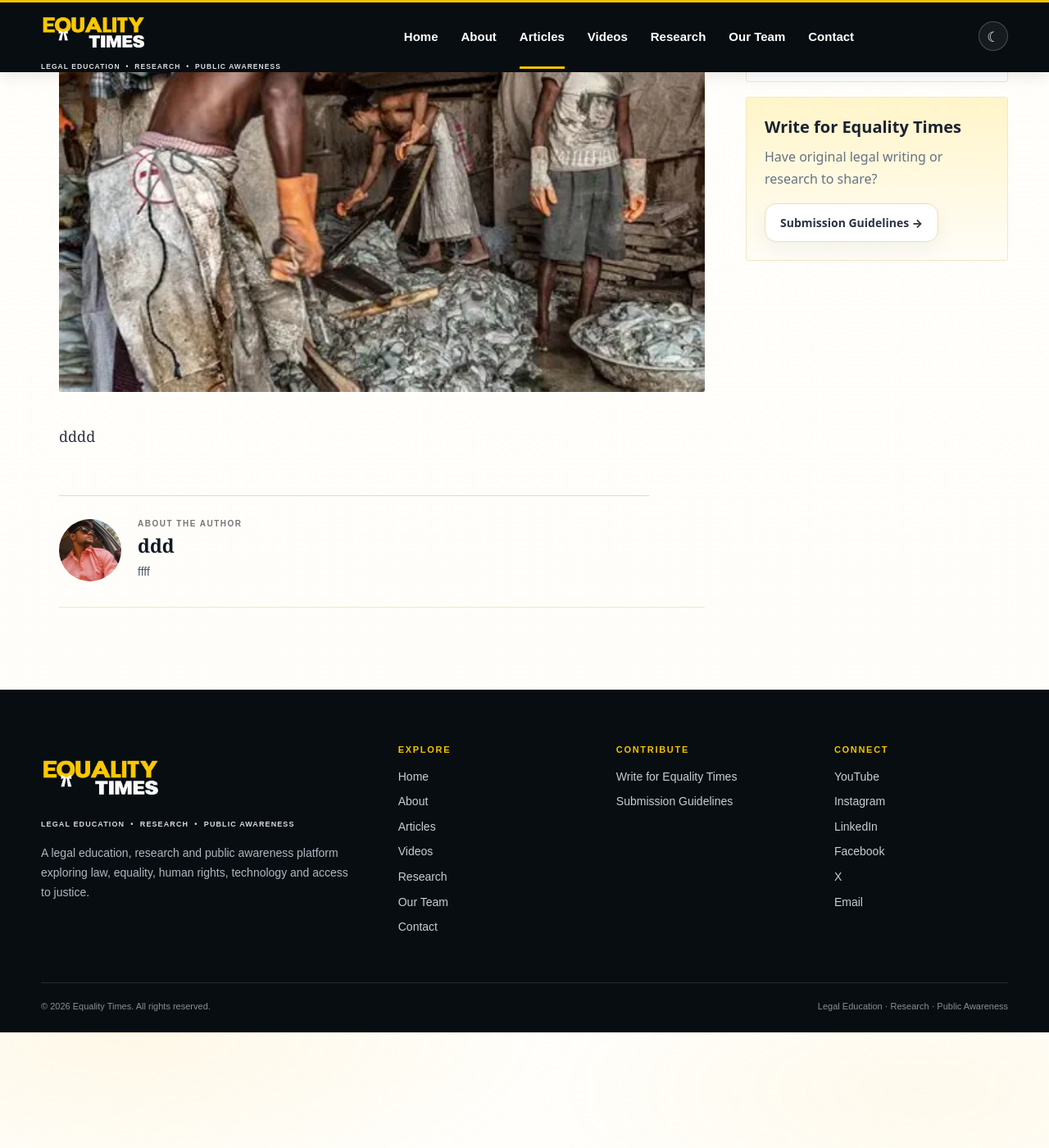
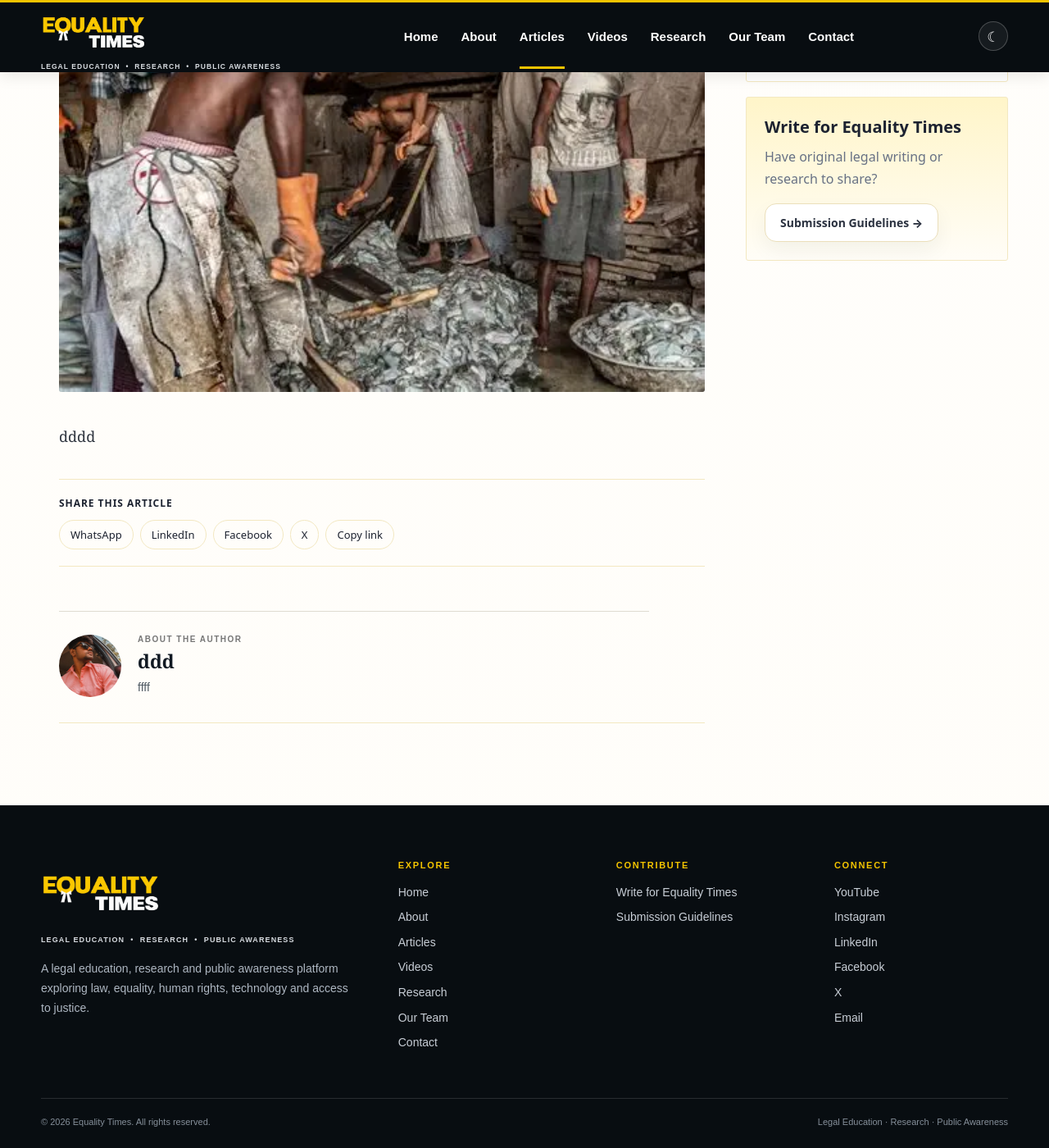
Before and after one commit to equalitytimes/equalitytimes-test, a Jekyll site: the page built from _posts/2026-09-21-ddddd.md, in a window 1280 px wide and 1400 px high, scrolled down 498 px. Shown: the whole window at 82% size. Built offline with Jekyll 4.4.1, drawn with Linux system fonts in a browser that asks for light colours; before the commit the page ends 1757 px from its top, so only the background shows below that.

Commit message:
Add share actions to article pages

```diff
--- a/_layouts/article.html
+++ b/_layouts/article.html
@@ -781,6 +781,14 @@ body.et-dark-mode .article-continue-card strong{
 }
 </style>
 
+<style>
+.article-share{margin:34px 0 8px;padding:20px 0;border-top:1px solid var(--line-soft);border-bottom:1px solid var(--line-soft)}
+.article-share-label{margin-bottom:12px;font-size:12px;font-weight:700;letter-spacing:.08em;text-transform:uppercase}
+.article-share-actions{display:flex;flex-wrap:wrap;gap:8px}
+.article-share-actions a,.article-share-actions button{appearance:none;border:1px solid var(--line-soft);background:transparent;color:inherit;border-radius:999px;padding:8px 13px;font:inherit;font-size:13px;text-decoration:none;cursor:pointer}
+.article-share-actions a:hover,.article-share-actions button:hover{border-color:currentColor}
+</style>
+
 </head>
 <body>
 
@@ -835,6 +843,17 @@ body.et-dark-mode .article-continue-card strong{
       <div class="article-content-wrap">
         <div class="article-content">{{ content }}</div>
       </div>
+
+      <section class="article-share" aria-label="Share this article">
+        <div class="article-share-label">Share this article</div>
+        <div class="article-share-actions">
+          <a href="https://wa.me/?text={{ page.title | uri_escape }}%20{{ page.url | absolute_url | uri_escape }}" target="_blank" rel="noopener">WhatsApp</a>
+          <a href="https://www.linkedin.com/sharing/share-offsite/?url={{ page.url | absolute_url | uri_escape }}" target="_blank" rel="noopener">LinkedIn</a>
+          <a href="https://www.facebook.com/sharer/sharer.php?u={{ page.url | absolute_url | uri_escape }}" target="_blank" rel="noopener">Facebook</a>
+          <a href="https://twitter.com/intent/tweet?text={{ page.title | uri_escape }}&url={{ page.url | absolute_url | uri_escape }}" target="_blank" rel="noopener">X</a>
+          <button type="button" class="article-copy-link">Copy link</button>
+        </div>
+      </section>
 
       <section class="author-profile" aria-label="About the author">
         {% if page.author_photo %}<img class="author-profile-photo" src="{{ page.author_photo | relative_url }}" alt="{{ page.author | escape }}">{% endif %}
@@ -942,6 +961,22 @@ body.et-dark-mode .article-continue-card strong{
 </footer>
 
 <script src="{{ '/assets/site.js' | relative_url }}"></script>
+<script>
+(function(){
+  var button=document.querySelector('.article-copy-link');
+  if(!button) return;
+  button.addEventListener('click',function(){
+    if(!navigator.clipboard) return;
+    navigator.clipboard.writeText(window.location.href).then(function(){
+      var original=button.textContent;
+      button.textContent='Copied';
+      setTimeout(function(){button.textContent=original},1600);
+    });
+  });
+})();
+</script>
+
+
 
 <script>
 (function(){
```
